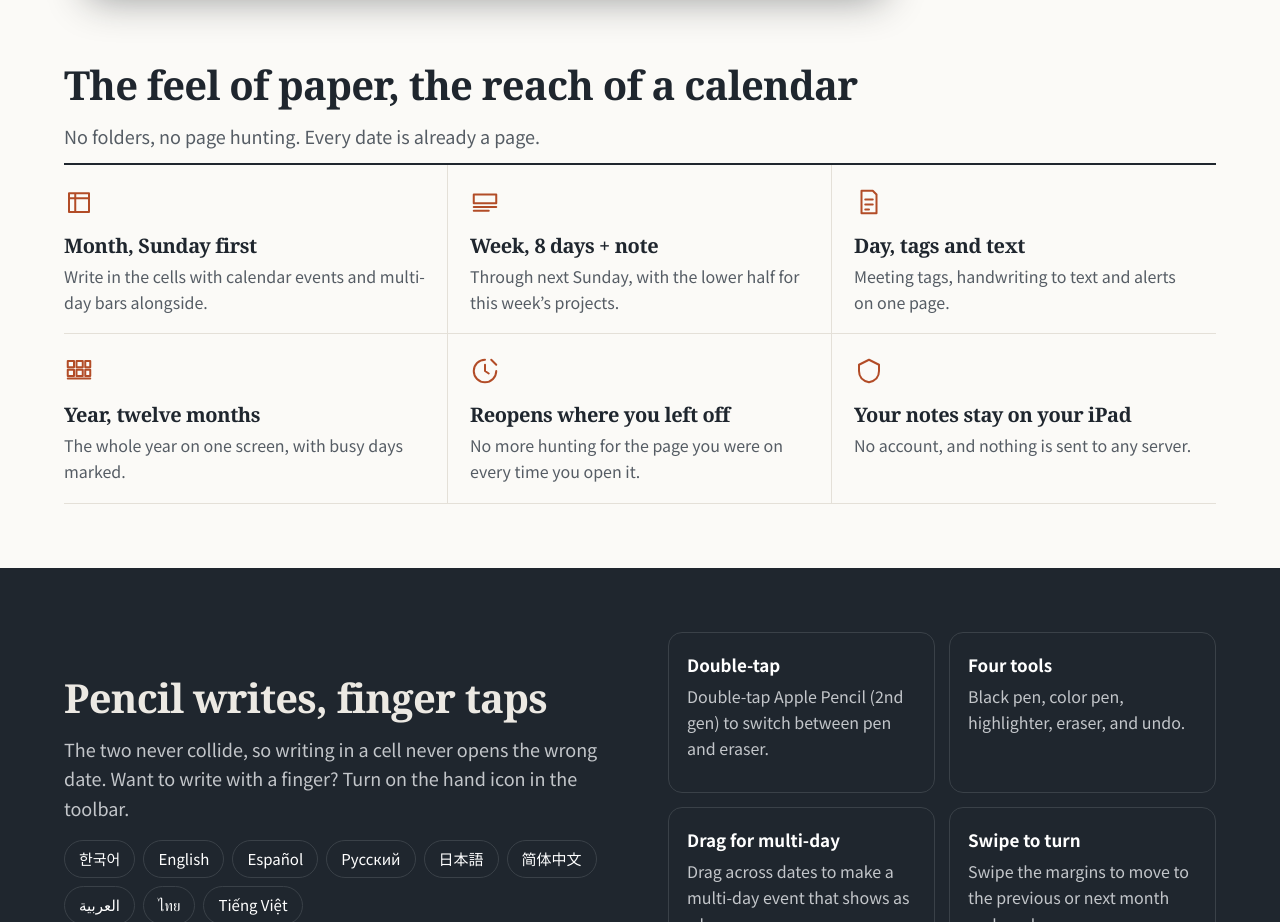
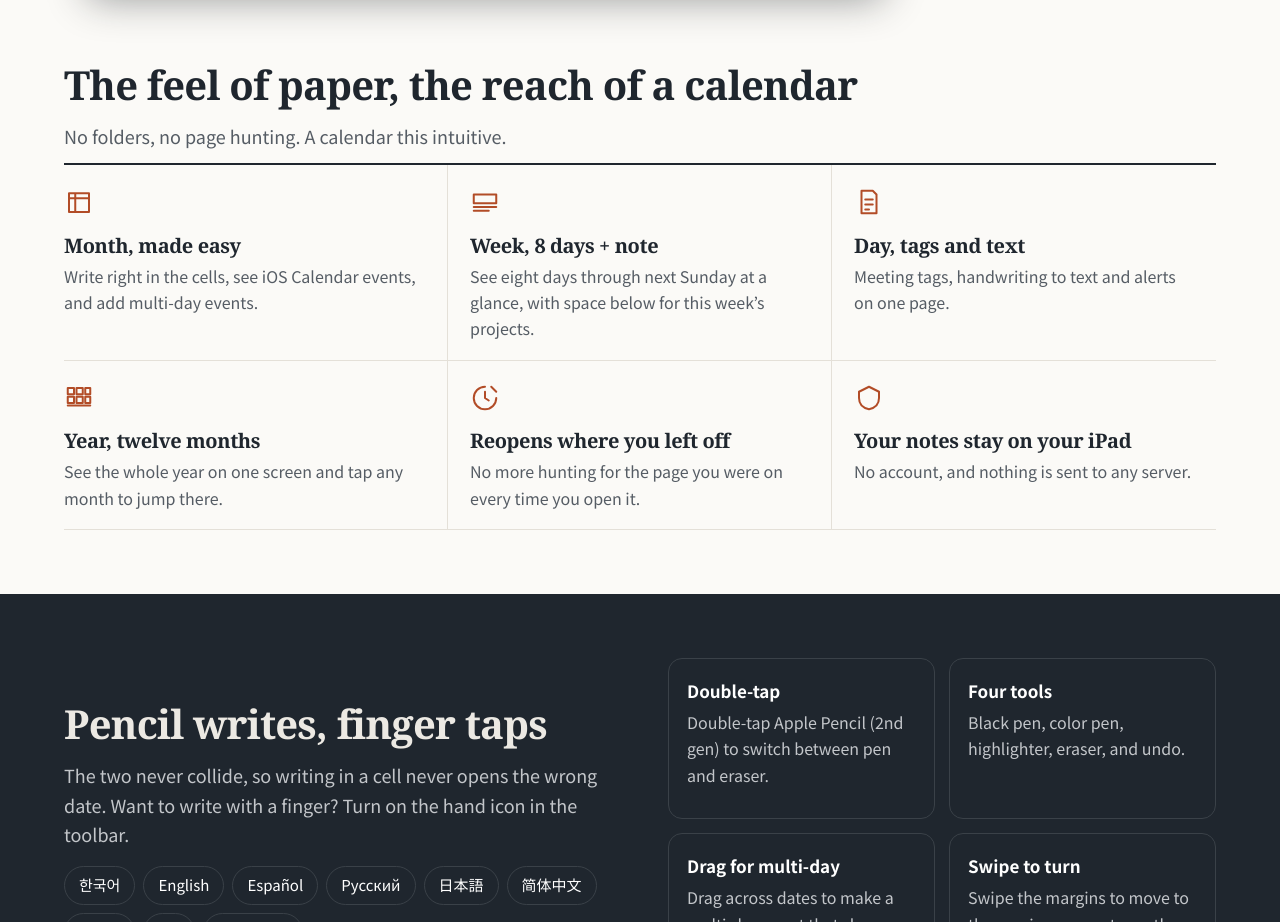
Before and after one commit to boulenote/boulenote.github.io, a plain HTML site: page index.html in a window 1280 px wide. Shown: the part 1009-1931 px from the top of the page. Drawn offline with Linux system fonts and the light colour scheme.

Commit message:
기능 소개 문구 수정
Co-Authored-By: Claude Opus 5.5 <noreply@anthropic.com>
Claude-Session: https://claude.ai/code/session_01Hmt6Y4ipEXDDLgoL4Mbfvo

```diff
--- a/index.html
+++ b/index.html
@@ -158,8 +158,8 @@ footer .wrap{display:flex;flex-wrap:wrap;gap:8px 24px;justify-content:space-betw
 <section class="band" id="features" aria-labelledby="t-feat">
   <div class="wrap">
     <h2 id="t-feat"><span lang="ko">종이 다이어리의 손맛, 캘린더의 편리함</span><span lang="en">The feel of paper, the reach of a calendar</span></h2>
-    <p class="lead" lang="ko">폴더와 페이지를 찾아 들어갈 필요가 없습니다. 날짜가 곧 페이지입니다.</p>
-    <p class="lead" lang="en">No folders, no page hunting. Every date is already a page.</p>
+    <p class="lead" lang="ko">폴더와 페이지를 찾아 들어갈 필요가 없습니다. 이토록 직관적인 캘린더.</p>
+    <p class="lead" lang="en">No folders, no page hunting. A calendar this intuitive.</p>
     <div class="feat" id="feat"></div>
   </div>
 </section>
@@ -295,10 +295,10 @@ const shots = [
    ako:'여러 날 일정 만들기 창이 월간 화면 위에 열린 모습', aen:'Multi-day event sheet open over the month page'}
 ];
 const feats = [
-  {i:'M4 5h16v15H4zM4 9h16M9 5v15', ko:['월간 · 일요일 시작','칸에 바로 쓰고 iOS 캘린더 일정과 여러 날 띠도 함께 봅니다.'], en:['Month, Sunday first','Write in the cells with calendar events and multi-day bars alongside.']},
-  {i:'M3 6h18v7H3zM3 16h18M3 19h12', ko:['주간 · 8일 + 메모','다음 주 일요일까지 8일이 한눈에 보이고 아래 절반에는 이번 주 프로젝트를 적습니다.'], en:['Week, 8 days + note','Through next Sunday, with the lower half for this week’s projects.']},
+  {i:'M4 5h16v15H4zM4 9h16M9 5v15', ko:['월간 · 먼슬리도 편하게','칸에 바로 쓰고 iOS 캘린더 일정과 여러 날 입력도 가능합니다.'], en:['Month, made easy','Write right in the cells, see iOS Calendar events, and add multi-day events.']},
+  {i:'M3 6h18v7H3zM3 16h18M3 19h12', ko:['주간 · 8일 + 메모','위클리는 다음 주 일요일까지 8일이 한눈에 보입니다. 아래에는 이번 주 프로젝트를 적는 칸이 있습니다.'], en:['Week, 8 days + note','See eight days through next Sunday at a glance, with space below for this week’s projects.']},
   {i:'M6 3h9l3 3v15H6zM9 10h6M9 14h6M9 18h3', ko:['일간 · 태그와 텍스트','회의 태그, 손글씨 → 텍스트, 알림 일정까지 한 화면에서 다룹니다.'], en:['Day, tags and text','Meeting tags, handwriting to text and alerts on one page.']},
-  {i:'M3 4h5v5H3zM10 4h5v5h-5zM17 4h4v5h-4zM3 11h5v5H3zM10 11h5v5h-5zM17 11h4v5h-4zM3 18h18', ko:['연간 · 열두 달','올해 열두 달을 한 화면에 펼치고 바쁜 날을 점으로 봅니다.'], en:['Year, twelve months','The whole year on one screen, with busy days marked.']},
+  {i:'M3 4h5v5H3zM10 4h5v5h-5zM17 4h4v5h-4zM3 11h5v5H3zM10 11h5v5h-5zM17 11h4v5h-4zM3 18h18', ko:['연간 · 열두 달','올해 열두 달을 한 화면에 펼쳐 보고, 원하는 달을 누르면 바로 이동합니다.'], en:['Year, twelve months','See the whole year on one screen and tap any month to jump there.']},
   {i:'M12 3a9 9 0 1 0 9 9M12 7v5l3 2M17 3l4 4', ko:['다시 열면 전에 보던 페이지가 나옵니다','캘린더를 열 때마다 쓰던 창을 찾아올 필요가 없습니다.'], en:['Reopens where you left off','No more hunting for the page you were on every time you open it.']},
   {i:'M12 3l8 4v5c0 5-3.5 8-8 9-4.5-1-8-4-8-9V7z', ko:['내 기록은 내 아이패드에','회원가입이 필요 없고 어떤 서버로도 보내지 않습니다.'], en:['Your notes stay on your iPad','No account, and nothing is sent to any server.']}
 ];
```
